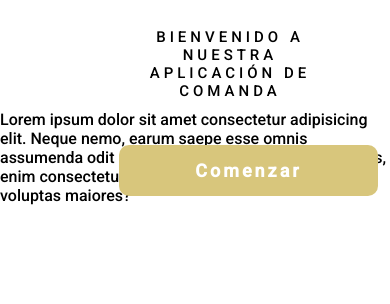
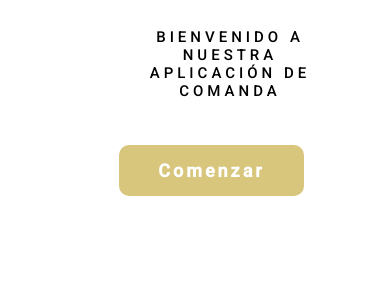
Before and after one commit to nahuv/Comanda_Videla_Nahuel, a plain HTML site: page index.html in a window 390 px wide. Shown: the part 540-844 px from the top of the page. Drawn offline with nearby package versions, Linux system fonts and the light colour scheme.

Commit message:
Boton inicio

```diff
--- a/estilos/estilos.css
+++ b/estilos/estilos.css
@@ -708,7 +708,7 @@ header{
 
     margin-top: 120px;
     margin-left: -150px;
-    width: 70%;
+    width: 50%;
 
 
 }
--- a/index.html
+++ b/index.html
@@ -58,7 +58,7 @@
 
         </section>
 
-     <p>Lorem ipsum dolor sit amet consectetur adipisicing elit. Neque nemo, earum saepe esse omnis assumenda odit sit, ad totam dolore officiis possimus, enim consectetur iure necessitatibus. Ut dolorem voluptas maiores?</p>
+
 
         <section  class="contenedorConsumo"  id="consumoBoton">
             <article class="consumo">
```
